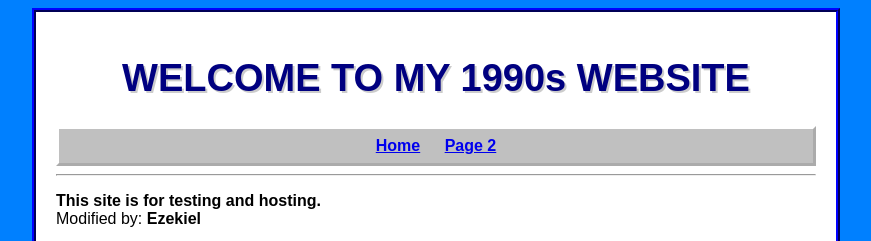
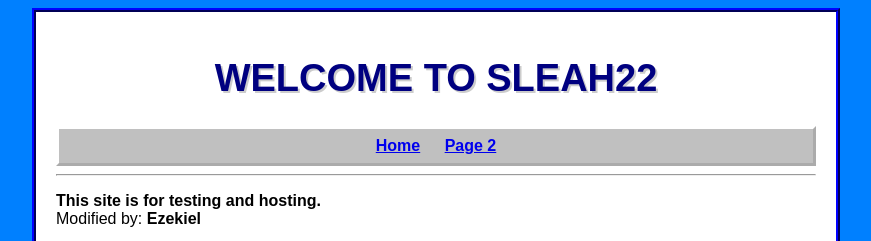
Before and after one commit to Sleah22/sleah22.github.io, a plain HTML site: page index.html in a window 1280 px wide. Shown: the top 241 px of the page, without its empty margins (204-1075 px from the left). Drawn offline with Linux system fonts and the light colour scheme.

Commit message:
Update index.html

```diff
--- a/index.html
+++ b/index.html
@@ -2,7 +2,7 @@
 <!DOCTYPE html>
 <html>
 <head>
-<title>Welcome - 1990s Web</title>
+<title>Welcome</title>
 <meta charset="UTF-8">
 <style>
 body { background:#0080ff; font-family:Arial; }
@@ -14,7 +14,7 @@ h1 { font-size:38px; font-weight:bold; text-align:center; color:#000080; text-sh
 </head>
 <body>
 <div class="box">
-<h1>WELCOME TO MY 1990s WEBSITE</h1>
+<h1>WELCOME TO SLEAH22</h1>
 <div class="nav">
 <a href="index.html">Home</a>
 <a href="page2.html">Page 2</a>
```
